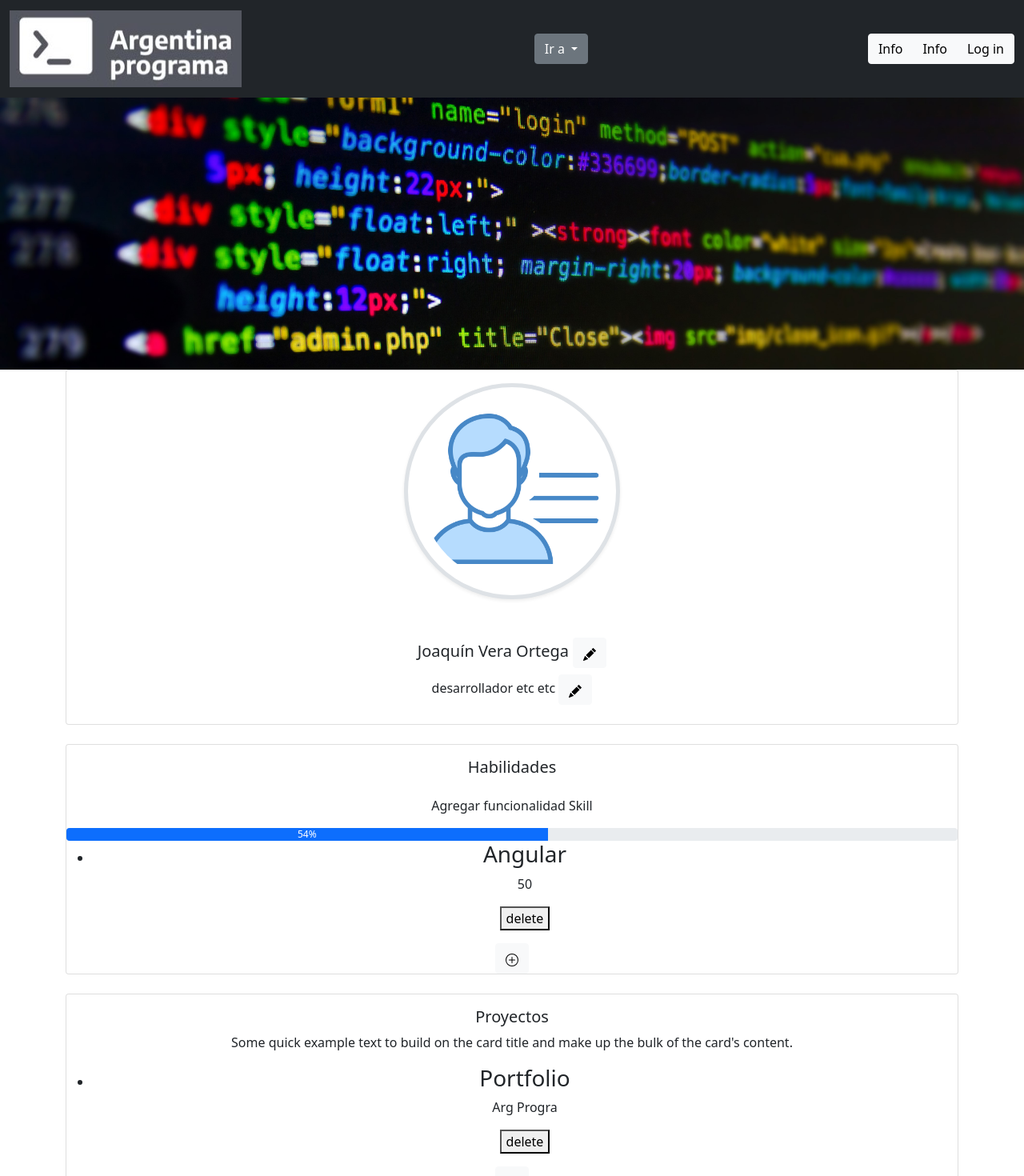
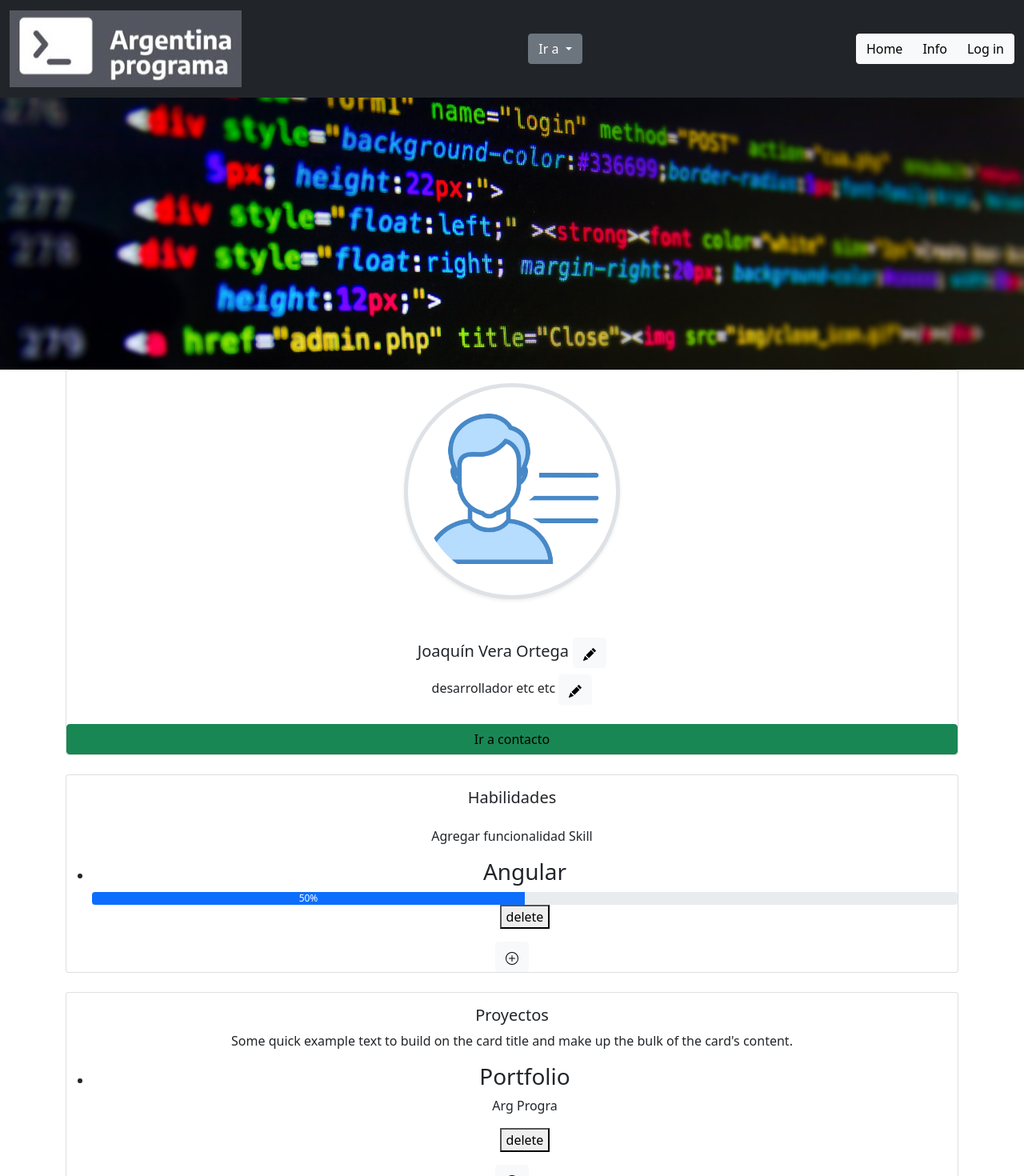
Before and after one commit to JoaquinVeraOrtega/Frontend-Angular, an Angular app: page / in a window 1280 px wide. Shown: the top 1470 px of the page at 80% size. Built offline with nearby package versions, Linux system fonts and the light colour scheme.

Commit message:
Creando componente Home y realizando enrutamiento para todos los componentes

```diff
--- a/src/app/app.component.html
+++ b/src/app/app.component.html
@@ -1,14 +1,5 @@
 <app-barra-de-navegacion></app-barra-de-navegacion>
-<app-img-background></app-img-background>
-<app-persona></app-persona>
-<br/>
-<app-skills></app-skills>
-<br/>
-<app-proyectos></app-proyectos>
-<br/>
-<app-educacion></app-educacion>
-<br/>
-<app-experiencia></app-experiencia>
-<br/>
-<app-contacto></app-contacto>
-<br/>
+
+
+
+<router-outlet></router-outlet>
--- a/src/app/app.module.ts
+++ b/src/app/app.module.ts
@@ -15,6 +15,18 @@ import { SkillComponent } from './components/items/item-skill/skill.component';
 import { ItemProyectoComponent } from './components/items/item-proyecto/item-proyecto.component';
 import { ItemEdcucacionComponent } from './components/items/item-edcucacion/item-edcucacion.component';
 import { ItemExperienciaComponent } from './components/items/item-experiencia/item-experiencia.component';
+import { RouterModule, Routes } from '@angular/router';
+import { HomeComponent } from './home/home.component';
+
+const appRoutes:Routes=[
+
+{path:'contacto', component:ContactoComponent},
+{path:'proyectos', component:ProyectosComponent},
+{path:'', component:HomeComponent},
+{path:'experiencia', component:ExperienciaComponent},
+{path:'educacion', component:EducacionComponent},
+{path:'habilidades', component:SkillsComponent},
+]
 
 @NgModule({
   declarations: [
@@ -31,10 +43,12 @@ import { ItemExperienciaComponent } from './components/items/item-experiencia/it
     ItemProyectoComponent,
     ItemEdcucacionComponent,
     ItemExperienciaComponent,
+    HomeComponent,
   ],
   imports: [
     BrowserModule,
-    FormsModule
+    FormsModule,
+    RouterModule.forRoot(appRoutes),
   ],
   providers: [],
   bootstrap: [AppComponent]
--- a/src/app/components/barra-de-navegacion/barra-de-navegacion.component.css
+++ b/src/app/components/barra-de-navegacion/barra-de-navegacion.component.css
@@ -0,0 +1,4 @@
+.home{
+    text-decoration-line: none;
+color: black;
+}
--- a/src/app/components/barra-de-navegacion/barra-de-navegacion.component.html
+++ b/src/app/components/barra-de-navegacion/barra-de-navegacion.component.html
@@ -8,13 +8,15 @@
             Ir a
           </button>
           <ul class="dropdown-menu">
-            <li><a class="dropdown-item" href="#">Action</a></li>
-            <li><a class="dropdown-item" href="#">Another action</a></li>
-            <li><a class="dropdown-item" href="#">Something else here</a></li>
+            <li><a class="dropdown-item" href="/contacto">Contacto</a></li>
+            <li><a class="dropdown-item" href="/proyectos">Proyectos</a></li>
+            <li><a class="dropdown-item" href="/habilidades">Habilidades</a></li>
+            <li><a class="dropdown-item" href="/educacion">Educacion</a></li>
+            <li><a class="dropdown-item" href="/experiencia">Experiencia</a></li>
           </ul>
         </div>
         <div class="btn-group" role="group" aria-label="Basic outlined example">
-          <button type="button" class="btn btn-light">Info</button>
+          <button type="button" class="btn btn-light" ><a href="" class="home">Home</a></button>
           <button type="button" class="btn btn-light">Info</button>
           <button type="button" class="btn btn-light">Log in</button>
         </div>
--- a/src/app/components/items/item-skill/skill.component.html
+++ b/src/app/components/items/item-skill/skill.component.html
@@ -1,15 +1,16 @@
 <p class="card-text">{{tituloSkill}}</p>
 
-<!--me guardo como se hace la barra-->
-<div class="progress">
-    <div class="progress-bar" role="progressbar" style="width: 54%;" aria-valuenow="54" aria-valuemin="0" aria-valuemax="100">54%</div>
-</div>
+
 
 <ul *ngFor="let Skill of skills; let i=index">
     <li class="listaProyectos">
         <h3>{{Skill.Tecnologia}}
         </h3>
-        <p>{{Skill.Porcentaje}}</p>
+
+        <!--me guardo como se hace la barra-->
+<div class="progress">
+  <div class="progress-bar" role="progressbar" style="width: {{Skill.Porcentaje}}%" aria-valuenow="54" aria-valuemin="0" aria-valuemax="100">{{Skill.Porcentaje}}%</div>
+</div>
 
         <button type="button" (click)="eliminarSkill(i)">delete</button>
 
--- a/src/app/components/persona/persona.component.css
+++ b/src/app/components/persona/persona.component.css
@@ -0,0 +1,4 @@
+.IrAContacto{
+color: black;
+text-decoration-line: none;
+}
--- a/src/app/components/persona/persona.component.html
+++ b/src/app/components/persona/persona.component.html
@@ -74,6 +74,7 @@
           </div>
 
 
+          <button type="button" class="btn btn-success"><a href='/contacto' class="IrAContacto">Ir a contacto</a></button>
 
         </div>
       </div>
--- /dev/null
+++ b/src/app/home/home.component.html
@@ -0,0 +1,13 @@
+<app-img-background></app-img-background>
+<app-persona></app-persona>
+<br/>
+<app-skills></app-skills>
+<br/>
+<app-proyectos></app-proyectos>
+<br/>
+<app-educacion></app-educacion>
+<br/>
+<app-experiencia></app-experiencia>
+<br/>
+<app-contacto></app-contacto>
+<br/>
--- /dev/null
+++ b/src/app/home/home.component.ts
@@ -0,0 +1,15 @@
+import { Component, OnInit } from '@angular/core';
+
+@Component({
+  selector: 'app-home',
+  templateUrl: './home.component.html',
+  styleUrls: ['./home.component.css']
+})
+export class HomeComponent implements OnInit {
+
+  constructor() { }
+
+  ngOnInit(): void {
+  }
+
+}
```
Also changed, not shown: src/app/home/home.component.css (added), 1 other file (tests, documents, lock files or other folders).
